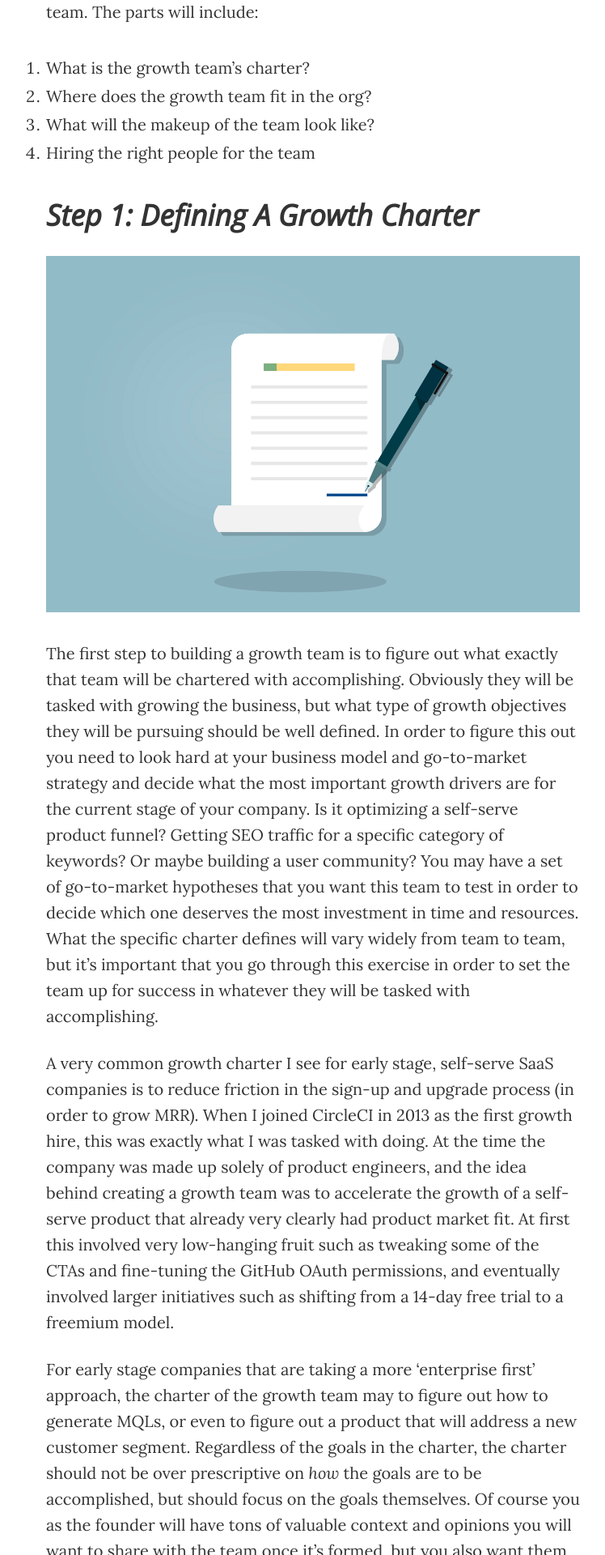
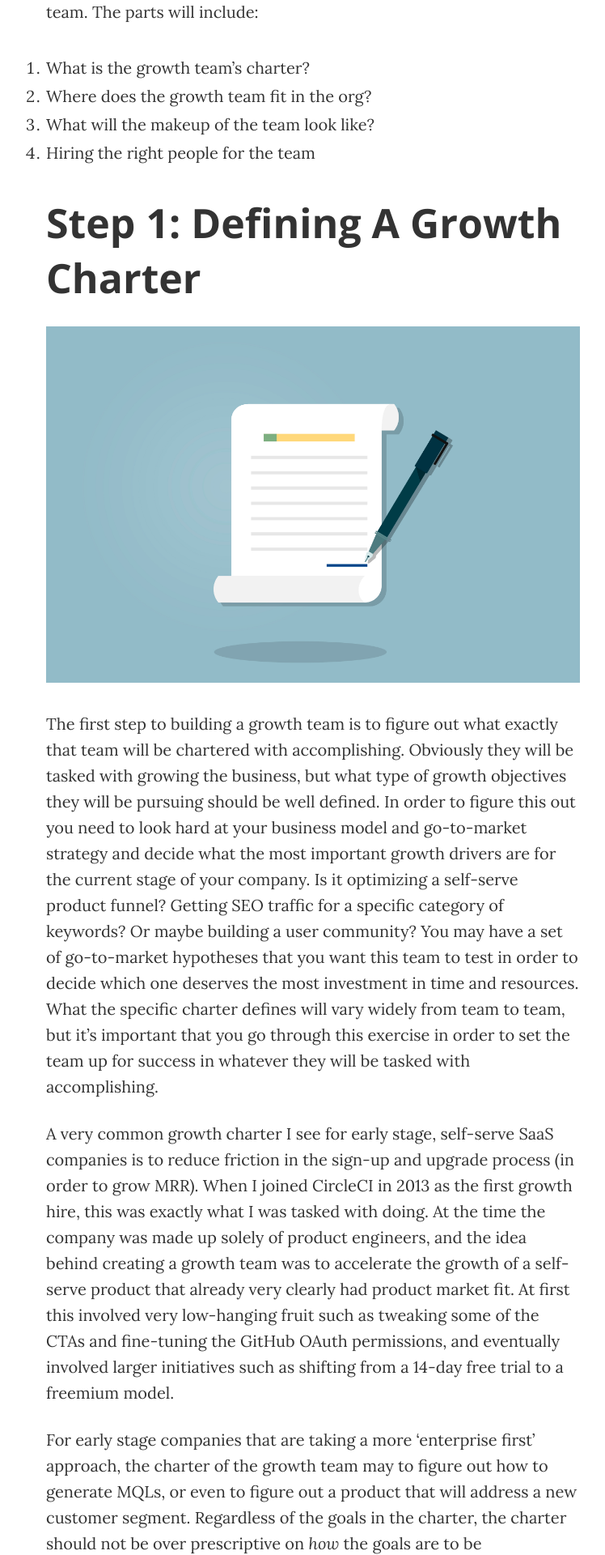
Before and after one commit to worldsoup/worldsoup.github.io, a Jekyll site: the page built from _posts/2021-03-09-defining-a-growth-charter.md, in a window 1280 px wide. Shown: the part 1376-3296 px from the top of the page at 81% size, without its empty margins (253-1001 px from the left). Built offline with Jekyll 4.4.1, drawn with Linux system fonts in a browser that asks for light colours.

```diff
--- a/_posts/2021-03-09-defining-a-growth-charter.md
+++ b/_posts/2021-03-09-defining-a-growth-charter.md
@@ -20,7 +20,7 @@ In order to hopefully provide a helpful framework to think about this challenge,
 
 
 
-## Step 1: Defining A Growth Charter
+# Step 1: Defining A Growth Charter
 
 ![Growth Charter](/assets/img/doc.jpg)
 
```
